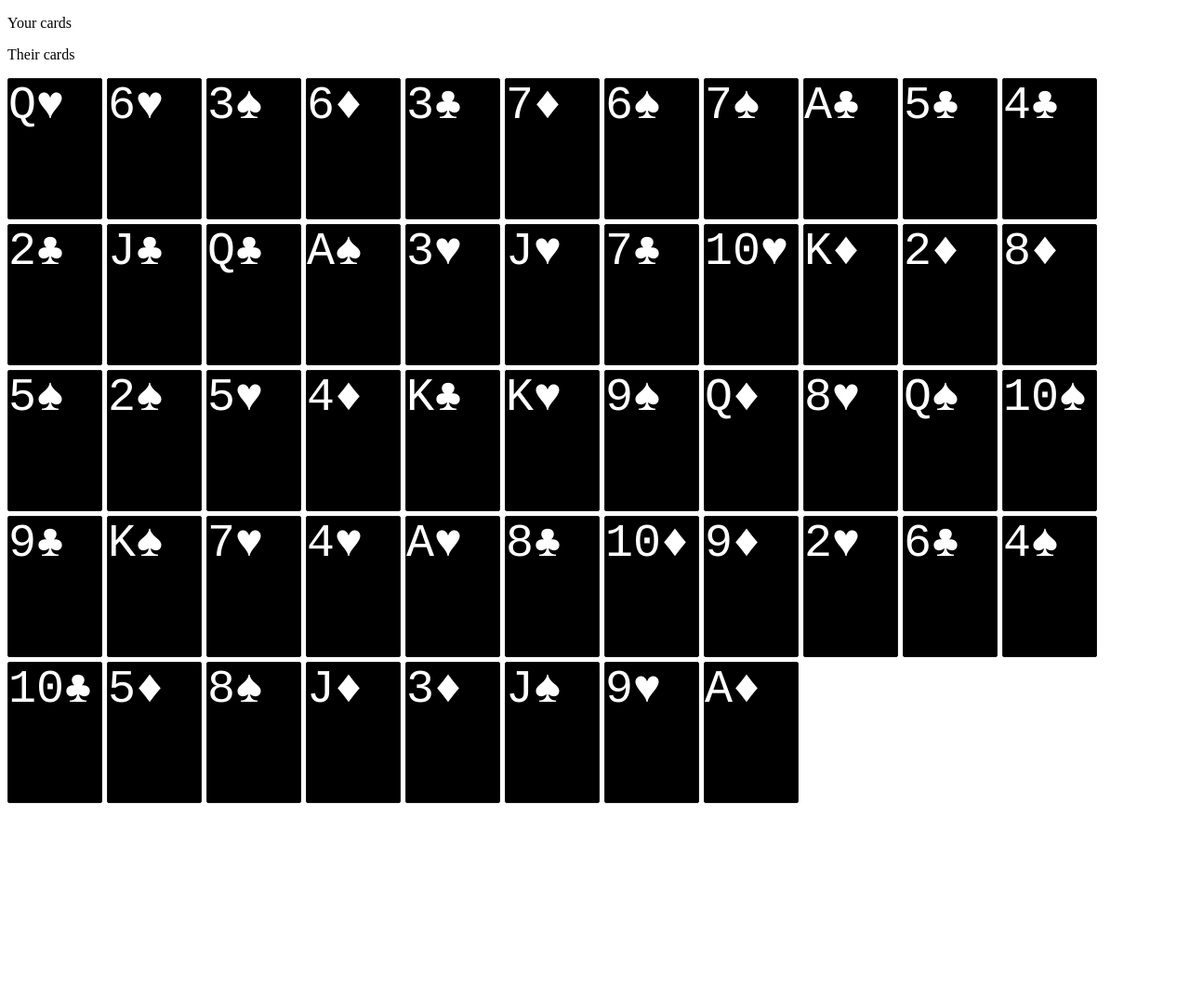
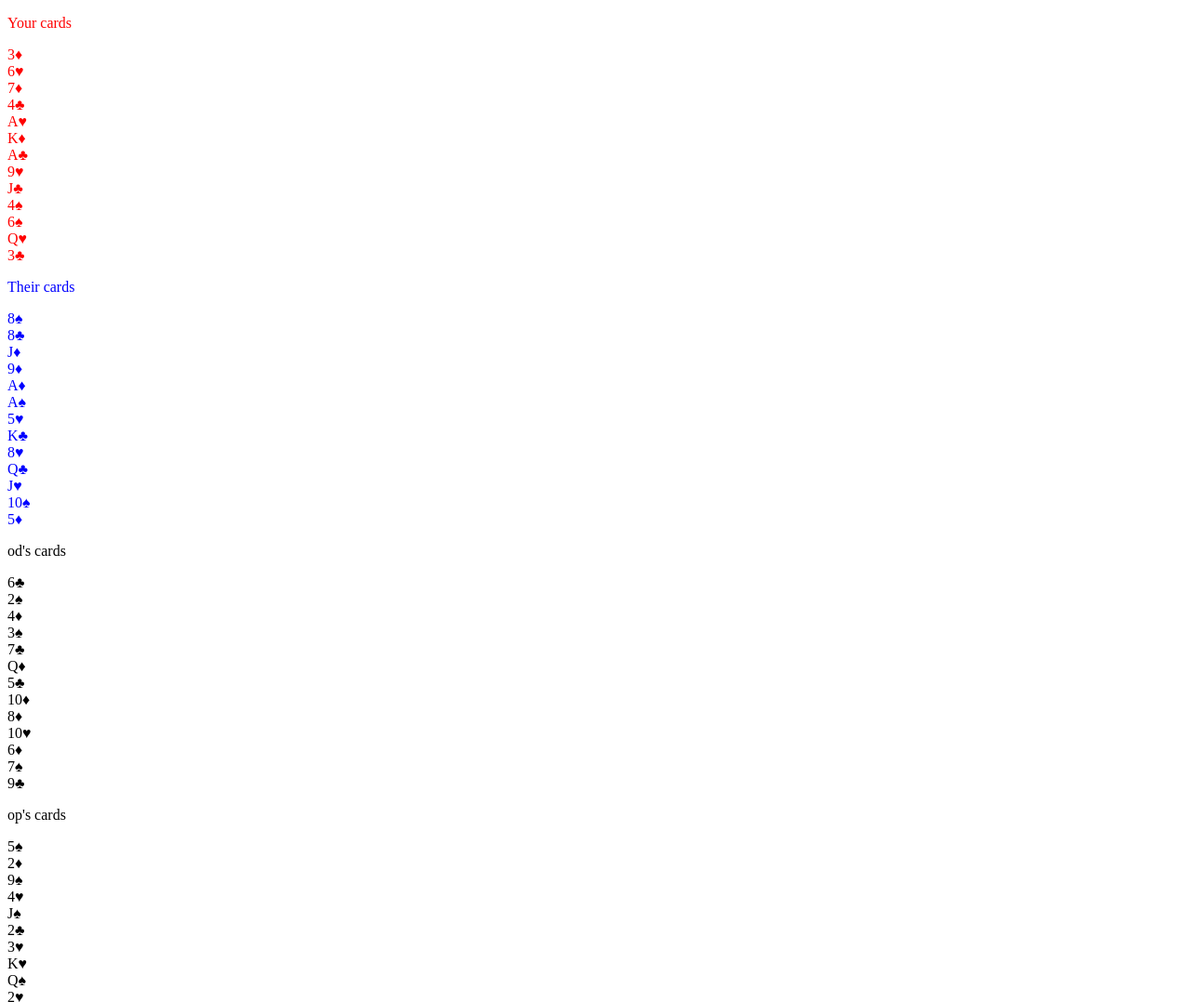
Before and after one commit to PaulBorawski14/deckOfCards, a plain HTML site: page index.html in a window 1280 px wide. Shown: the top 1078 px of the page at 93% size. Before the commit the page ends 869 px from the top, so only its background shows below. Drawn offline with Linux system fonts and the light colour scheme.

Commit message:
seventeen shots no thirty eight

```diff
--- a/cards.css
+++ b/cards.css
@@ -19,3 +19,11 @@ span.number, span.suit{
     text-align:center;
     padding-top:8px;
 }
+
+#y {
+  color: red;
+}
+
+#t {
+  color: blue;
+}
--- a/cards.js
+++ b/cards.js
@@ -6,7 +6,7 @@ function card(value, name, suit) {
 
 function deck() {
   this.names = ['A', '2', '3', '4', '5', '6', '7', '8', '9', '10', 'J', 'Q', 'K'];
-  this.suits = ['Hearts', 'Diamonds', 'Spades', 'Clubs'];
+  this.suits = ['Hearts', '&#9830', 'Spades', 'Clubs'];
   var cards = [];
 
   for (var s = 0; s < this.suits.length; s++) {
@@ -20,7 +20,8 @@ function deck() {
 var myDeck = new deck();
 //console.log(myDeck);
 
-window.onload = function() {
+window.onload = ()=> {
+    console.log(myDeck)
     for (var i = 0; i < myDeck.length; i++) {
       div = document.createElement('div');
       div.className = 'card';
@@ -29,8 +30,10 @@ window.onload = function() {
         var ascii_char = '&#9830';
       } else {
         var ascii_char = '&' + myDeck[i].suit.toLowerCase() + ';';
+        console.log(ascii_char)
        }
       div.innerHTML = '' + myDeck[i].name + '' + ascii_char + '';
+      console.log(div)
       document.body.appendChild(div);
 
     }
@@ -42,19 +45,3 @@ function shuffle(o) {
 };
 
 myDeck = shuffle(myDeck);
-
-var yf = document.querySelector('.yourfirst')
-yf = myDeck[0];
-console.log(yf);
-
-var ys = document.querySelector('.yoursecond')
-ys = myDeck[2];
-console.log(ys);
-
-var tf = document.querySelector('.theirfirst')
-tf = myDeck[1];
-console.log(tf);
-
-var ts = document.querySelector('.theirsecond')
-ts = myDeck[3];
-console.log(ts);
--- a/index.html
+++ b/index.html
@@ -5,17 +5,57 @@
 		<link rel="stylesheet" type="text/css" href="cards.css">
 	</head>
 	<body>
-  <div>
+
+  <div id='y'>
     <p >Your cards</p>
-    <p class="yourfirst"></p>
-    <p class="yoursecond"></p>
   </div>
 
-  <p>Their cards</p>
-  <p class="theirfirst"></p>
-  <p class="theirsecond"></p>
+  <div id='t'>
+    <p>Their cards</p>
+  </div>
 
+	<div id='od'>
+    <p>od's cards</p>
   </div>
-		<script src="cards.js"></script>
-	</body>
+
+	<div id='op'>
+		<p>op's cards</p>
+	</div>
+
+
+
+
+  <script src='shuffle.js'></script>
+
+  </script>
+
+  <script>
+
+  window.onload = ()=> {
+
+    var p1 = []
+		var p2 = []
+		var p3 = []
+		var p4 = []
+
+		var players = [p1, p2, p3, p4]
+
+    var shuffled = shuffle(deck()).map( i => {
+      var div = document.createElement('div')
+      div.innerHTML = '' + i.name + i.suit
+      return div
+    })
+    shuffled.map( (i, n) => {
+			players[n % 4].push(i)
+    })
+
+		p1.map( i => document.querySelector('#y').appendChild(i))
+		p2.map( i => document.querySelector('#t').appendChild(i))
+		p3.map( i => document.querySelector('#od').appendChild(i))
+		p4.map( i => document.querySelector('#op').appendChild(i))
+  }
+  </script>
+
+
+  </body>
 </html>
--- /dev/null
+++ b/shuffle.js
@@ -0,0 +1,23 @@
+function card(value, name, suit) {
+  this.value = value;
+  this.name = name;
+  this.suit = suit;
+}
+
+function deck() {
+  this.names = ['A', '2', '3', '4', '5', '6', '7', '8', '9', '10', 'J', 'Q', 'K'];
+  this.suits = ['hearts;', '#9830;', 'spades;', 'clubs;'];
+  var cards = [];
+
+  for (var s = 0; s < this.suits.length; s++) {
+    for (var n = 0; n < this.names.length; n++) {
+      cards.push(new card(n+1, this.names[n], '&' + this.suits[s]));
+    }
+  }
+  return cards;
+}
+
+function shuffle(o) {
+	for(var j, x, i = o.length; i; j = parseInt(Math.random() * i), x = o[--i], o[i] = o[j], o[j] = x);
+	return o;
+};
```
Also changed, not shown: cards2.js (added, +9 -0 lines), 1 other file. Lines whose indentation alone changed are shown as unchanged.
